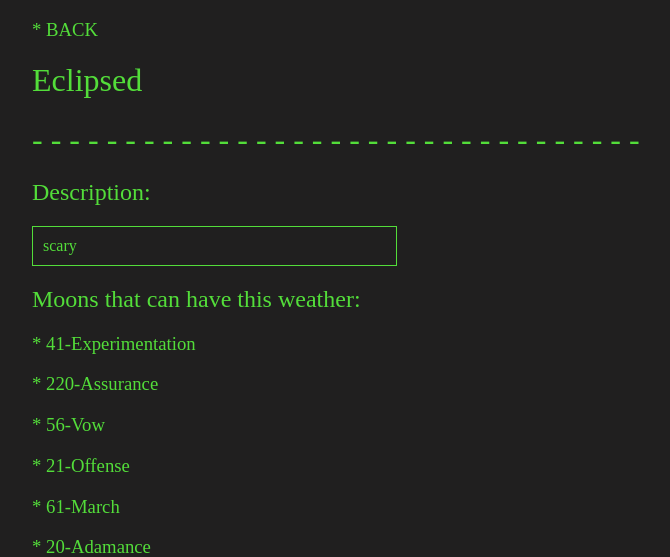
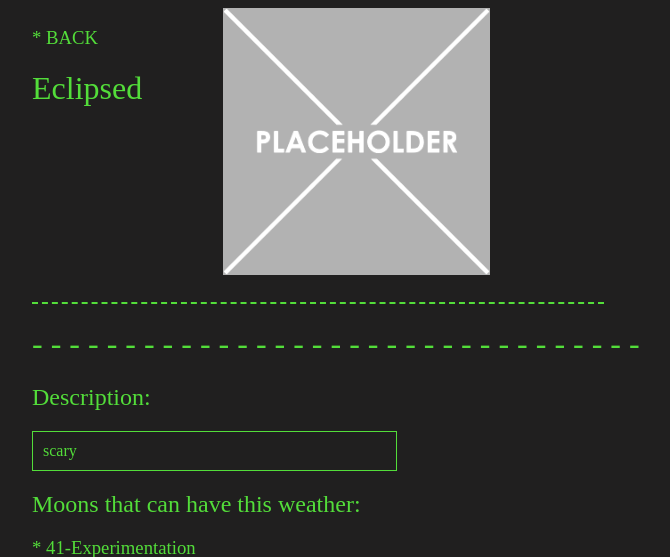
Before and after one commit to 22236bhs/FlaskApp, a Flask app: page /weathers/1 in a window 1280 px wide. Shown: the top 557 px of the page, without its empty margins (96-766 px from the left). Run offline with Flask 3, Linux system fonts and the light colour scheme; data comes from the database, SQL or seed files in the repository; both versions use the stored data as it was after the commit; some web fonts are replaced.

Commit message:
added header pictures for entities, weathers, and interiors

```diff
--- a/app.py
+++ b/app.py
@@ -108,7 +108,8 @@ def entity(id):
     data = execute_query('''
                         SELECT Entities.name, danger, bestiary, Setting.name,
                         Moons.name, sp_hp, mp_hp, power, max_spawned,
-                        Entities.description, Entities.pictures, Moons.id
+                        Entities.description, Entities.pictures, Moons.id,
+                        Entities.header_picture
                         FROM Entities
                         JOIN Moons ON Entities.fav_moon = Moons.id
                         JOIN Setting ON Entities.setting = Setting.id
@@ -130,7 +131,8 @@ def entity(id):
         "max_spawned": data[8],
         "description": data[9],
         "pictures": set_picture_list(data[10]),
-        "fav_moon_id": data[11]
+        "fav_moon_id": data[11],
+        "header_picture": data[12]
     }
 
     if params["bestiary"]:
@@ -302,7 +304,7 @@ def weathers():
 @app.route("/weathers/<int:id>")  # Weather data page
 def weather(id):
     data = execute_query('''
-                        SELECT name, description, pictures
+                        SELECT name, description, pictures, header_picture
                         FROM Weathers
                         WHERE id = ?;''', (id,))
 
@@ -319,7 +321,8 @@ def weather(id):
         "name": data[0],
         "moons": moondata,
         "description": data[1],
-        "pictures": set_picture_list(data[2])
+        "pictures": set_picture_list(data[2]),
+        "header_picture": data[3]
     }
 
     if params["description"]:
@@ -350,7 +353,7 @@ def interiors():
 @app.route("/interiors/<int:id>")  # Interior data page
 def interior(id):
     data = execute_query('''
-                        SELECT name, description, pictures
+                        SELECT name, description, pictures, header_picture
                         FROM Interiors
                         WHERE id = ?;''', (id,))
 
@@ -362,7 +365,8 @@ def interior(id):
     params = {
         "name": data[0],
         "description": data[1],
-        "pictures": set_picture_list(data[2])
+        "pictures": set_picture_list(data[2]),
+        "header_picture": data[3]
     }
 
     if params["description"]:
--- a/templates/moons/moon.html
+++ b/templates/moons/moon.html
@@ -7,7 +7,7 @@
     <h1>{{title}}</h1>
 </div>
 <div>
-    <img src="{{url_for('static', filename='images/moons/' + params['id'] | string + '/' + params['header_picture'] + '.jpg')}}" alt="placeholder" class="header-image">
+    <img src="{{url_for('static', filename='images/Moons/' + params['id'] | string + '/' + params['header_picture'] + '.jpg')}}" alt="placeholder" class="header-image">
 </div>
 </div>
 {% endblock %}
@@ -48,7 +48,7 @@
 <div class="pictures-grid">
     {% for i in params['pictures'] %}
     <div class="pictures">
-        <img src="../static/images/Moons/{{params['id']}}/{{i}}.jpg" alt="{{i}}" width="50%">
+        <img src="../static/images/Moons/{{params['id']}}/{{i}}.jpg" alt="{{i}}">
     </div>
     {% endfor %}
 </div>
--- a/templates/tools/tool.html
+++ b/templates/tools/tool.html
@@ -7,7 +7,7 @@
     <h1>{{title}}</h1>
 </div>
 <div>
-    <img src="{{url_for('static', filename='images/tools/' + params['id'] | string + '/' + params['header_picture'] + '.jpg')}}" alt="placeholder" class="header-image">
+    <img src="{{url_for('static', filename='images/Tools/' + params['id'] | string + '/' + params['header_picture'] + '.jpg')}}" alt="placeholder" class="header-image">
 </div>
 </div>
 {% endblock %}
--- a/templates/weathers/weather.html
+++ b/templates/weathers/weather.html
@@ -1,10 +1,15 @@
 {% extends "layout.html" %}
 
 {% block header %}
-
-<h3><a href="/weathers">* BACK</a></h3>
-<h1>{{title}}</h1>
-
+<div class="header-grid">
+<div>
+    <h3><a href="/weathers">* BACK</a></h3>
+    <h1>{{title}}</h1>
+</div>
+<div>
+    <img src="{{url_for('static', filename='images/Weathers/' + params['id'] | string + '/' + params['header_picture'] + '.jpg')}}" alt="placeholder" class="header-image">
+</div>
+</div>
 {% endblock %}
 
 {% block content %}
@@ -22,7 +27,7 @@
 <div class="pictures-grid">
     {% for i in params['pictures'] %}
     <div class="pictures">
-        <img src="../static/images/{{i}}.jpg" alt="{{i}}" width="50%">
+        <img src="../static/images/Weathers/{{params['id']}}/{{i}}.jpg" alt="{{i}}">
     </div>
     {% endfor %}
 </div>
```
Also changed, not shown: templates/entities/entity.html (+10 -5 lines), templates/interiors/interior.html (+10 -5 lines), LCdb.db.
